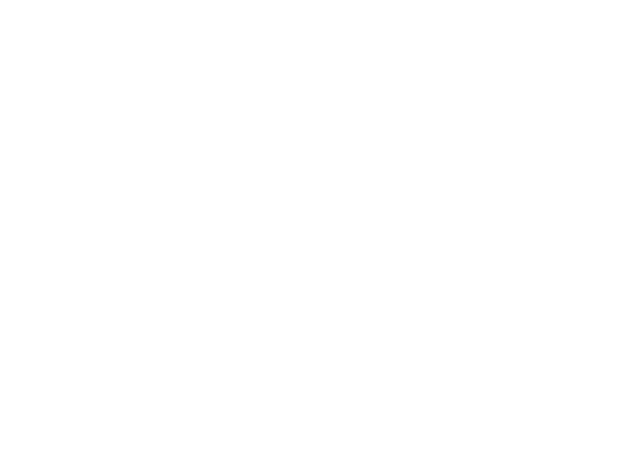
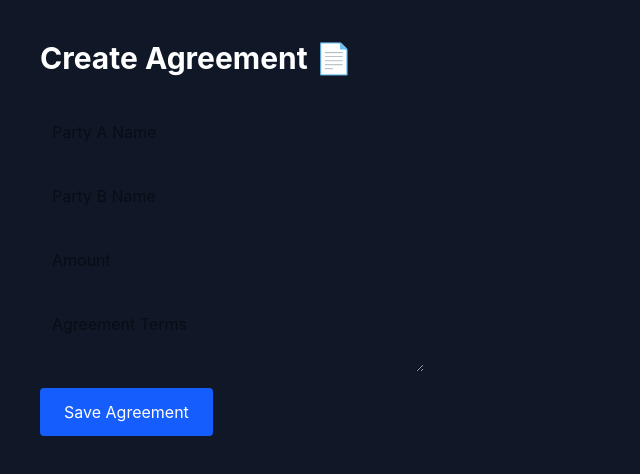
Before and after one commit to armanalikhan04/DigiStamp, a React app in the folder frontend/: page /create in a window 1280 px wide. Before the commit this address had no page. Shown: the top 474 px of the page, without its empty margins (0-640 px from the left). Built offline with nearby package versions, Linux system fonts and the light colour scheme; the HTML template or start-up script is replaced by a standard one.

Commit message:
Add create agreement with Firestore

```diff
--- a/frontend/src/main.jsx
+++ b/frontend/src/main.jsx
@@ -1,3 +1,4 @@
+import CreateAgreement from "./pages/CreateAgreement";
 import React from "react";
 import ReactDOM from "react-dom/client";
 
@@ -33,6 +34,10 @@ path="/dashboard"
 element={<Dashboard/>}
 />
 
+<Route
+path="/create"
+element={<CreateAgreement/>}
+/>
 
 </Routes>
 
--- /dev/null
+++ b/frontend/src/pages/CreateAgreement.jsx
@@ -0,0 +1,152 @@
+import { useState } from "react";
+import { db } from "../services/firebase";
+
+import {
+ collection,
+ addDoc
+} from "firebase/firestore";
+
+
+function CreateAgreement(){
+
+
+const [form,setForm] = useState({
+
+partyA:"",
+partyB:"",
+amount:"",
+terms:""
+
+});
+
+
+const handleChange=(e)=>{
+
+setForm({
+
+...form,
+
+[e.target.name]:e.target.value
+
+});
+
+};
+
+
+const saveAgreement = async()=>{
+
+try{
+
+await addDoc(
+collection(db,"agreements"),
+{
+...form,
+createdAt:new Date()
+}
+);
+
+
+alert("Agreement Created Successfully");
+
+
+}
+
+catch(error){
+
+alert(error.message);
+
+}
+
+};
+
+
+
+return(
+
+<div className="min-h-screen bg-gray-900 text-white p-10">
+
+
+<h1 className="text-3xl font-bold mb-8">
+
+Create Agreement 📄
+
+</h1>
+
+
+
+<input
+
+name="partyA"
+
+placeholder="Party A Name"
+
+onChange={handleChange}
+
+className="p-3 text-black block mb-4 w-96"
+
+/>
+
+
+<input
+
+name="partyB"
+
+placeholder="Party B Name"
+
+onChange={handleChange}
+
+className="p-3 text-black block mb-4 w-96"
+
+/>
+
+
+
+<input
+
+name="amount"
+
+placeholder="Amount"
+
+onChange={handleChange}
+
+className="p-3 text-black block mb-4 w-96"
+
+/>
+
+
+<textarea
+
+name="terms"
+
+placeholder="Agreement Terms"
+
+onChange={handleChange}
+
+className="p-3 text-black block mb-4 w-96"
+
+/>
+
+
+<button
+
+onClick={saveAgreement}
+
+className="bg-blue-600 px-6 py-3 rounded"
+
+>
+
+Save Agreement
+
+</button>
+
+
+</div>
+
+
+)
+
+
+}
+
+
+export default CreateAgreement;
--- a/frontend/src/pages/Dashboard.jsx
+++ b/frontend/src/pages/Dashboard.jsx
@@ -1,4 +1,6 @@
+import { useNavigate } from "react-router-dom";
 function Dashboard(){
+    const navigate = useNavigate();
 
 return (
 
@@ -16,8 +18,12 @@ Create and manage secure digital agreements
 
 <div className="mt-10">
 
-<button className="bg-blue-600 px-6 py-3 rounded-lg">
+<button
+onClick={()=>navigate("/create")}
 
+className="bg-blue-600 px-6 py-3 rounded-lg"
+
+>
 + Create Agreement
 
 </button>
--- a/frontend/src/services/firebase.js
+++ b/frontend/src/services/firebase.js
@@ -1,3 +1,4 @@
+import { getFirestore } from "firebase/firestore";
 import { initializeApp } from "firebase/app";
 import { getAuth } from "firebase/auth";
 
@@ -23,3 +24,5 @@ const app = initializeApp(firebaseConfig);
 
 
 export const auth = getAuth(app);
+
+export const db = getFirestore(app);
```
